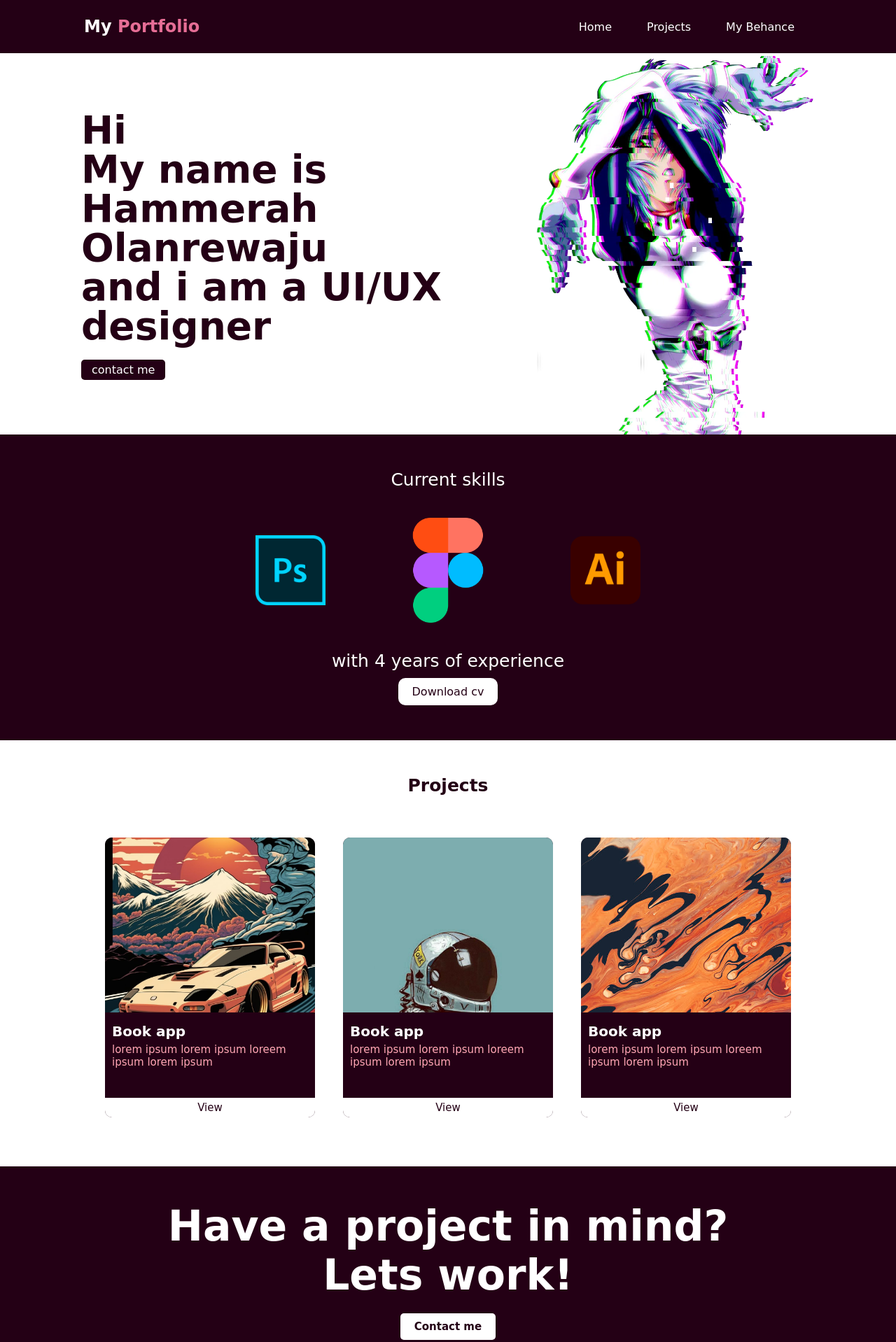
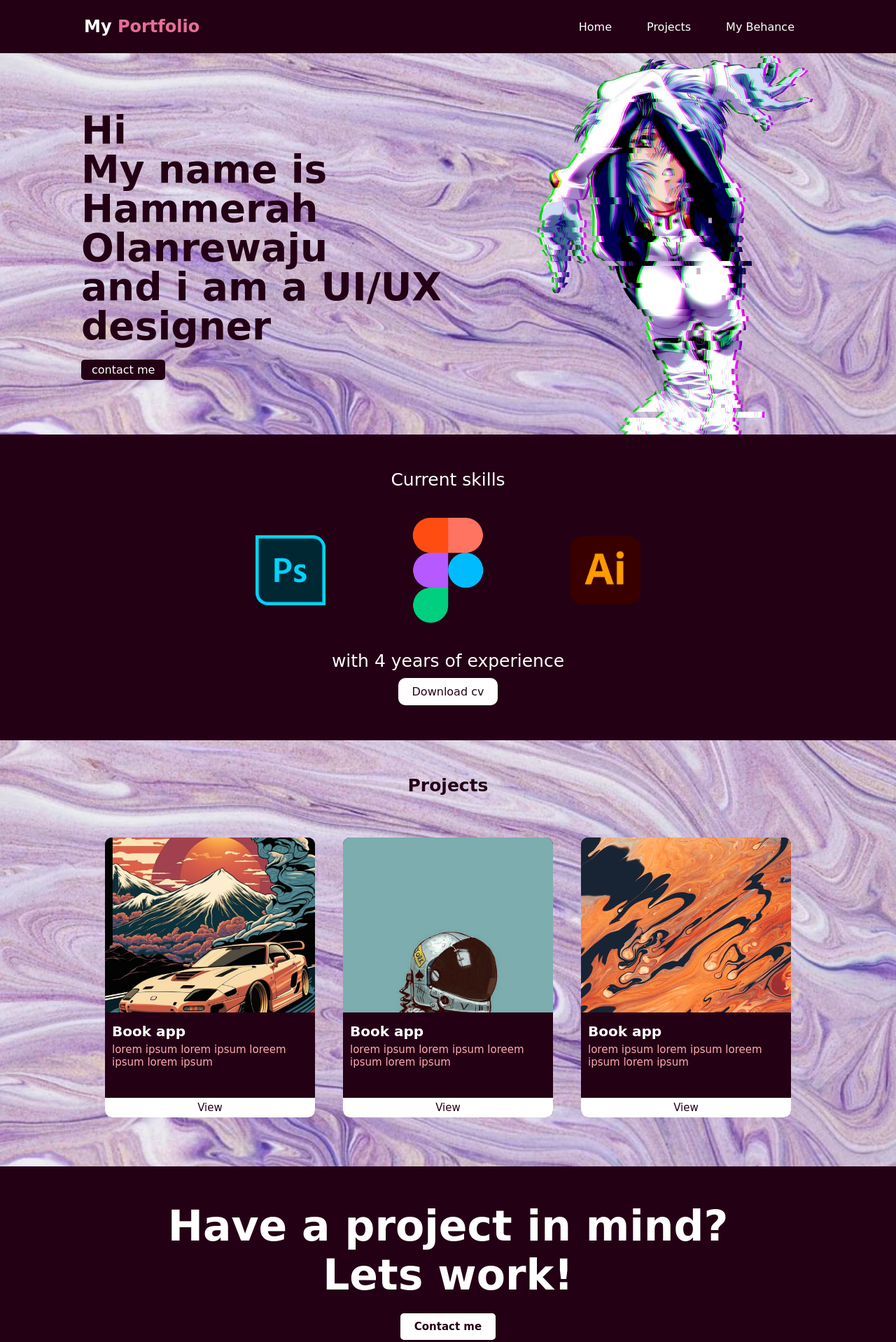
Before and after one commit to KAIDO-ART/Meerah-portfolio, a plain HTML site: page index.html in a window 1280 px wide. Shown: the whole page at 70% size. Drawn offline with nearby package versions, Linux system fonts and the light colour scheme; a script that the page names is missing; a web font is replaced by a local one.

Commit message:
Update style.css

```diff
--- a/style.css
+++ b/style.css
@@ -62,7 +62,7 @@ a{
 .intro{
     width: 100%;
     background-color: rgb(196, 2, 41);
-    background: url(img/czNmcy1wcml2YXRlL3Jhd3BpeGVsX2ltYWdlcy93ZWJzaXRlX2NvbnRlbnQvbHIvcGYtczgyLXRkLTExNTA2XzEuanBn.jpg);
+background: url(img/czNmcy1wcml2YXRlL3Jhd3BpeGVsX2ltYWdlcy93ZWJzaXRlX2NvbnRlbnQvbHIvcGYtczgyLXRkLTExNTA2XzEuanBn.webp);
     display: flex;
     justify-content: center;
     align-items: center;
@@ -184,7 +184,7 @@ border-radius: 5px;
 /* projects */
 .projects{
     width: 100%;
-    background: url(img/czNmcy1wcml2YXRlL3Jhd3BpeGVsX2ltYWdlcy93ZWJzaXRlX2NvbnRlbnQvbHIvcGYtczgyLXRkLTExNTA2XzEuanBn.jpg);
+background: url(img/czNmcy1wcml2YXRlL3Jhd3BpeGVsX2ltYWdlcy93ZWJzaXRlX2NvbnRlbnQvbHIvcGYtczgyLXRkLTExNTA2XzEuanBn.webp);
     background-size: cover;
     background-position: center;
     display: flex;
```
